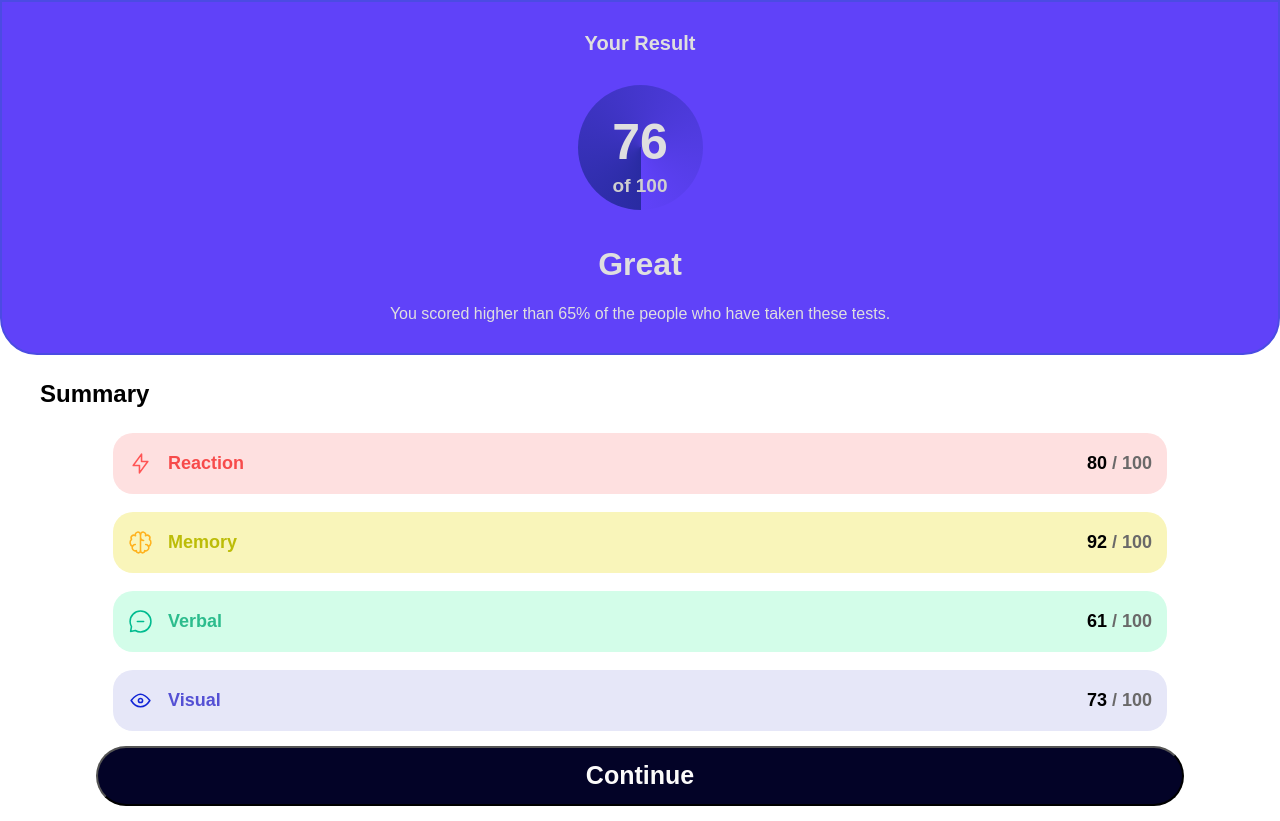
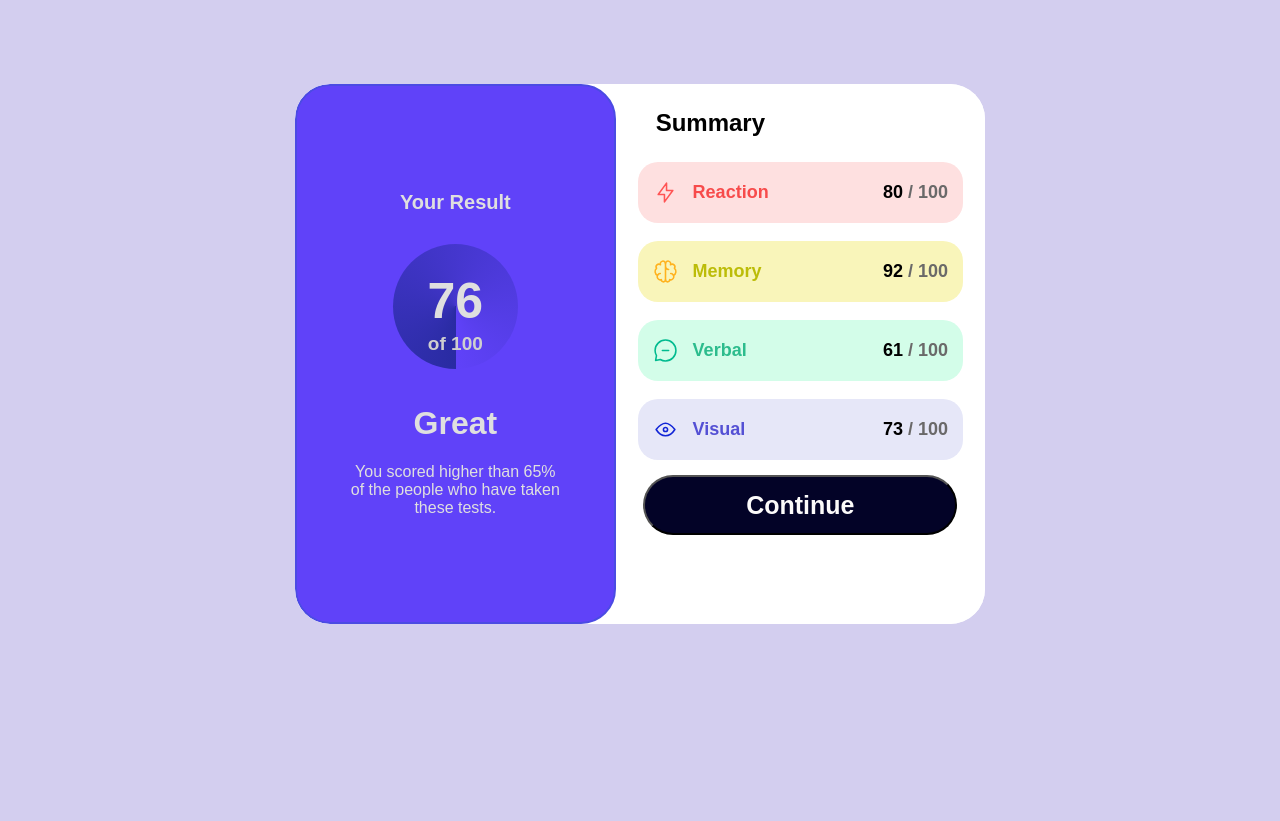
Before and after one commit to sabarirajpazhani/CSS_Designs, a plain HTML site: page index.html in a window 1280 px wide. After the commit the page ends 800 px from the top, so only its background shows below. Drawn offline with Linux system fonts and the light colour scheme; files that its build step writes are made by us from their sources; files whose address does not match are found by name.

Commit message:
Adding Resposive designs

```diff
--- a/style.css
+++ b/style.css
@@ -3,16 +3,13 @@ body {
   padding: 0;
   font-family: sans-serif;
 }
-/* .main{
-    display: block;
-} */
 
 .main {
   display: flex;
   flex-direction: column;
   border: 2px solid rgb(75, 75, 227);
   background-color: #6042f9;
-  /* height: 42vh; */
+  height: 42vh;
   border-bottom-left-radius: 37px;
   border-bottom-right-radius: 37px;
   align-items: center;
@@ -28,16 +25,20 @@ body {
   font-size: 20px;
 }
 
-@property --angle{
+@property --angle {
   syntax: "<angle>";
   initial-value: 0deg;
   inherits: false;
 }
 
-.circle{
+.circle {
   display: flex;
   flex-direction: column;
-  background-image: conic-gradient(from var(--angle), rgb(41, 43, 162), #6042f9);
+  background-image: conic-gradient(
+    from var(--angle),
+    rgb(41, 43, 162),
+    #6042f9
+  );
   width: 125px;
   height: 125px;
   border-radius: 200px;
@@ -46,14 +47,14 @@ body {
   justify-content: center;
   align-items: center;
   margin: 0 auto 0 auto;
-  animation: bg 2s linear 0s infinite normal ;
+  animation: bg 2s linear 0s infinite normal;
 }
 
-@keyframes bg{
-    from{
+@keyframes bg {
+  from {
     --angle: 0deg;
   }
-    to{
+  to {
     --angle: 360deg;
   }
 }
@@ -83,110 +84,141 @@ body {
   color: var(--text-color);
 }
 
+.white {
+  background-color: white;
+}
 
-.white h2{
+.white h2 {
   margin: 25px 0 25px 40px;
 }
 
-
-.section1, .section2, .section3, .section4{
+.section1,
+.section2,
+.section3,
+.section4 {
   display: flex;
   gap: 15px;
 }
 
-.details{
+.details {
   display: flex;
   flex-direction: column;
   align-items: center;
 }
 
-.details img{
+.details img {
   width: 25px;
   font-weight: bold;
 }
 
-.section1 p{
+.section1 p {
   font-size: large;
   font-weight: bold;
   color: rgba(245, 37, 37, 0.8);
 }
 
-.rate p{
+.rate p {
   font-size: large;
   font-weight: bold;
 }
-.rate span{
+.rate span {
   color: rgb(106, 105, 105);
 }
-.reaction{
+.reaction {
   display: flex;
   justify-content: space-between;
-    padding:2px 15px;
+  padding: 2px 15px;
   background-color: rgb(254, 224, 224);
   border-radius: 20px;
   width: 80%;
   margin: 0 auto 0 auto;
 }
 
-
-
-.memory{
+.memory {
   display: flex;
   justify-content: space-between;
-    padding:2px 15px;
+  padding: 2px 15px;
   background-color: rgb(249, 245, 186);
   border-radius: 20px;
   width: 80%;
   margin: 18px auto 0 auto;
 }
 
-.section2 p{
+.section2 p {
   font-size: large;
   font-weight: bold;
   color: rgb(188, 188, 8);
 }
 
-
-.verbal{
+.verbal {
   display: flex;
   justify-content: space-between;
-    padding:2px 15px;
+  padding: 2px 15px;
   background-color: rgb(211, 253, 233);
   border-radius: 20px;
   width: 80%;
   margin: 18px auto 0 auto;
 }
 
-.section3 p{
+.section3 p {
   font-size: large;
   font-weight: bold;
   color: rgba(2, 171, 118, 0.8);
 }
 
-
-.visual{
+.visual {
   display: flex;
   justify-content: space-between;
-    padding:2px 15px;
+  padding: 2px 15px;
   background-color: rgb(230, 231, 248);
   border-radius: 20px;
   width: 80%;
   margin: 18px auto 0 auto;
 }
 
-.section4 p{
+.section4 p {
   font-size: large;
   font-weight: bold;
   color: rgba(21, 15, 197, 0.7);
 }
 
-button{
+button {
   width: 85%;
   height: 60px;
-    font-size:25px;
+  font-size: 25px;
   font-weight: bold;
   background-color: #030327;
   color: rgb(252, 251, 250);
   border-radius: 30px;
   margin: 15px;
 }
+
+.box {
+  display: block;
+}
+
+@media (min-width: 768px) {
+  body {
+    display: flex;
+    width: max(40%, 690px);
+    margin: 5% auto 0 auto;
+    align-items: center;
+    justify-content: center;
+    padding: 20px;
+    background-color: #d3ceef;
+  }
+  .main {
+    border-radius: 35px;
+    height: 67vh;
+    justify-content: center;
+  }
+  .white {
+    width: clamp(700px, 40%, 800px);
+  }
+  .box {
+    display: flex;
+    background-color: #ffffff;
+    overflow: auto;
+    border-radius: 35px;
+  }
+}
```
Lines whose indentation alone changed are shown as unchanged.
